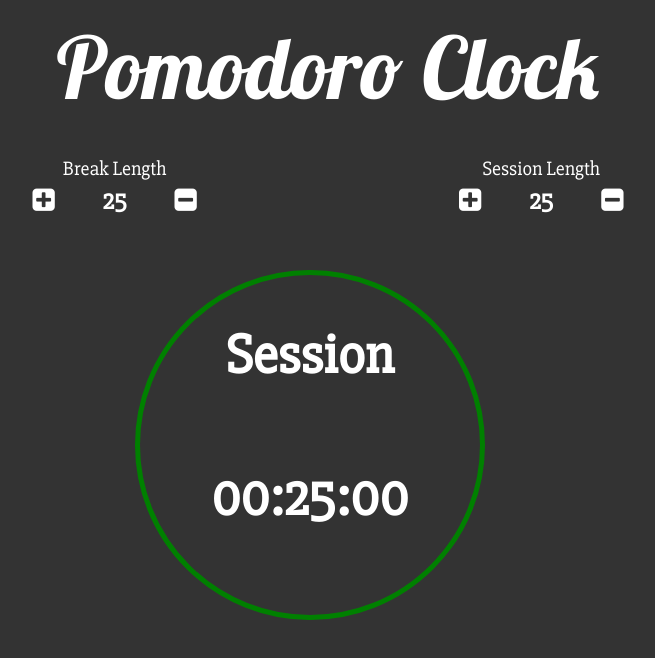
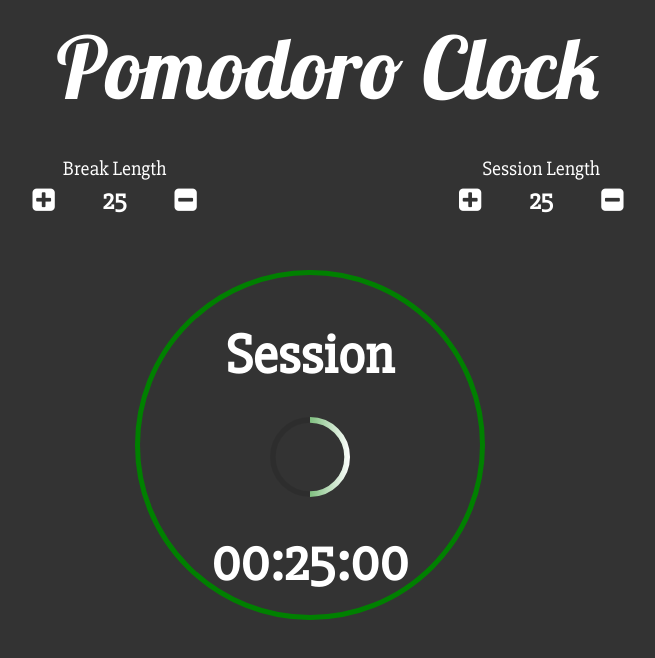
Before and after one commit to mojoboss/pomodoro-clock-js, a plain HTML site: page index.html in a window 1280 px wide. Shown: the whole page, without its empty margins (312-967 px from the left). Drawn offline with nearby package versions, Linux system fonts and the light colour scheme.

Commit message:
final clock

```diff
--- /dev/null
+++ b/circle-progress.js
@@ -0,0 +1,439 @@
+/*
+jquery-circle-progress - jQuery Plugin to draw animated circular progress bars
+
+URL: http://kottenator.github.io/jquery-circle-progress/
+Author: Rostyslav Bryzgunov <kottenator@gmail.com>
+Version: 1.1.3
+License: MIT
+*/
+(function($) {
+    function CircleProgress(config) {
+        this.init(config);
+    }
+
+    CircleProgress.prototype = {
+        //----------------------------------------------- public options -----------------------------------------------
+        /**
+         * This is the only required option. It should be from 0.0 to 1.0
+         * @type {number}
+         */
+        value: 0.0,
+
+        /**
+         * Size of the circle / canvas in pixels
+         * @type {number}
+         */
+        size: 100.0,
+
+        /**
+         * Initial angle for 0.0 value in radians
+         * @type {number}
+         */
+        startAngle: -Math.PI,
+
+        /**
+         * Width of the arc. By default it's auto-calculated as 1/14 of size, but you may set it explicitly in pixels
+         * @type {number|string}
+         */
+        thickness: 'auto',
+
+        /**
+         * Fill of the arc. You may set it to:
+         *   - solid color:
+         *     - { color: '#3aeabb' }
+         *     - { color: 'rgba(255, 255, 255, .3)' }
+         *   - linear gradient (left to right):
+         *     - { gradient: ['#3aeabb', '#fdd250'], gradientAngle: Math.PI / 4 }
+         *     - { gradient: ['red', 'green', 'blue'], gradientDirection: [x0, y0, x1, y1] }
+         *   - image:
+         *     - { image: 'http://i.imgur.com/pT0i89v.png' }
+         *     - { image: imageObject }
+         *     - { color: 'lime', image: 'http://i.imgur.com/pT0i89v.png' } - color displayed until the image is loaded
+         */
+        fill: {
+            gradient: ['#3aeabb', '#fdd250']
+        },
+
+        /**
+         * Color of the "empty" arc. Only a color fill supported by now
+         * @type {string}
+         */
+        emptyFill: 'rgba(0, 0, 0, .1)',
+
+        /**
+         * Animation config (see jQuery animations: http://api.jquery.com/animate/)
+         */
+        animation: {
+            duration: 1200,
+            easing: 'circleProgressEasing'
+        },
+
+        /**
+         * Default animation starts at 0.0 and ends at specified `value`. Let's call this direct animation.
+         * If you want to make reversed animation then you should set `animationStartValue` to 1.0.
+         * Also you may specify any other value from 0.0 to 1.0
+         * @type {number}
+         */
+        animationStartValue: 0.0,
+
+        /**
+         * Reverse animation and arc draw
+         * @type {boolean}
+         */
+        reverse: false,
+
+        /**
+         * Arc line cap ('butt', 'round' or 'square')
+         * Read more: https://developer.mozilla.org/en-US/docs/Web/API/CanvasRenderingContext2D.lineCap
+         * @type {string}
+         */
+        lineCap: 'butt',
+
+        //-------------------------------------- protected properties and methods --------------------------------------
+        /**
+         * @protected
+         */
+        constructor: CircleProgress,
+
+        /**
+         * Container element. Should be passed into constructor config
+         * @protected
+         * @type {jQuery}
+         */
+        el: null,
+
+        /**
+         * Canvas element. Automatically generated and prepended to the {@link CircleProgress.el container}
+         * @protected
+         * @type {HTMLCanvasElement}
+         */
+        canvas: null,
+
+        /**
+         * 2D-context of the {@link CircleProgress.canvas canvas}
+         * @protected
+         * @type {CanvasRenderingContext2D}
+         */
+        ctx: null,
+
+        /**
+         * Radius of the outer circle. Automatically calculated as {@link CircleProgress.size} / 2
+         * @protected
+         * @type {number}
+         */
+        radius: 0.0,
+
+        /**
+         * Fill of the main arc. Automatically calculated, depending on {@link CircleProgress.fill} option
+         * @protected
+         * @type {string|CanvasGradient|CanvasPattern}
+         */
+        arcFill: null,
+
+        /**
+         * Last rendered frame value
+         * @protected
+         * @type {number}
+         */
+        lastFrameValue: 0.0,
+
+        /**
+         * Init/re-init the widget
+         * @param {object} config - Config
+         */
+        init: function(config) {
+            $.extend(this, config);
+            this.radius = this.size / 2;
+            this.initWidget();
+            this.initFill();
+            this.draw();
+        },
+
+        /**
+         * @protected
+         */
+        initWidget: function() {
+            var canvas = this.canvas = this.canvas || $('<canvas>').prependTo(this.el)[0];
+            canvas.width = this.size;
+            canvas.height = this.size;
+            this.ctx = canvas.getContext('2d');
+        },
+
+        /**
+         * This method sets {@link CircleProgress.arcFill}
+         * It could do this async (on image load)
+         * @protected
+         */
+        initFill: function() {
+            var self = this,
+                fill = this.fill,
+                ctx = this.ctx,
+                size = this.size;
+
+            if (!fill)
+                throw Error("The fill is not specified!");
+
+            if (fill.color)
+                this.arcFill = fill.color;
+
+            if (fill.gradient) {
+                var gr = fill.gradient;
+
+                if (gr.length == 1) {
+                    this.arcFill = gr[0];
+                } else if (gr.length > 1) {
+                    var ga = fill.gradientAngle || 0, // gradient direction angle; 0 by default
+                        gd = fill.gradientDirection || [
+                            size / 2 * (1 - Math.cos(ga)), // x0
+                            size / 2 * (1 + Math.sin(ga)), // y0
+                            size / 2 * (1 + Math.cos(ga)), // x1
+                            size / 2 * (1 - Math.sin(ga))  // y1
+                        ];
+
+                    var lg = ctx.createLinearGradient.apply(ctx, gd);
+
+                    for (var i = 0; i < gr.length; i++) {
+                        var color = gr[i],
+                            pos = i / (gr.length - 1);
+
+                        if ($.isArray(color)) {
+                            pos = color[1];
+                            color = color[0];
+                        }
+
+                        lg.addColorStop(pos, color);
+                    }
+
+                    this.arcFill = lg;
+                }
+            }
+
+            if (fill.image) {
+                var img;
+
+                if (fill.image instanceof Image) {
+                    img = fill.image;
+                } else {
+                    img = new Image();
+                    img.src = fill.image;
+                }
+
+                if (img.complete)
+                    setImageFill();
+                else
+                    img.onload = setImageFill;
+            }
+
+            function setImageFill() {
+                var bg = $('<canvas>')[0];
+                bg.width = self.size;
+                bg.height = self.size;
+                bg.getContext('2d').drawImage(img, 0, 0, size, size);
+                self.arcFill = self.ctx.createPattern(bg, 'no-repeat');
+                self.drawFrame(self.lastFrameValue);
+            }
+        },
+
+        draw: function() {
+            if (this.animation)
+                this.drawAnimated(this.value);
+            else
+                this.drawFrame(this.value);
+        },
+
+        /**
+         * @protected
+         * @param {number} v - Frame value
+         */
+        drawFrame: function(v) {
+            this.lastFrameValue = v;
+            this.ctx.clearRect(0, 0, this.size, this.size);
+            this.drawEmptyArc(v);
+            this.drawArc(v);
+        },
+
+        /**
+         * @protected
+         * @param {number} v - Frame value
+         */
+        drawArc: function(v) {
+            var ctx = this.ctx,
+                r = this.radius,
+                t = this.getThickness(),
+                a = this.startAngle;
+
+            ctx.save();
+            ctx.beginPath();
+
+            if (!this.reverse) {
+                ctx.arc(r, r, r - t / 2, a, a + Math.PI * 2 * v);
+            } else {
+                ctx.arc(r, r, r - t / 2, a - Math.PI * 2 * v, a);
+            }
+
+            ctx.lineWidth = t;
+            ctx.lineCap = this.lineCap;
+            ctx.strokeStyle = this.arcFill;
+            ctx.stroke();
+            ctx.restore();
+        },
+
+        /**
+         * @protected
+         * @param {number} v - Frame value
+         */
+        drawEmptyArc: function(v) {
+            var ctx = this.ctx,
+                r = this.radius,
+                t = this.getThickness(),
+                a = this.startAngle;
+
+            if (v < 1) {
+                ctx.save();
+                ctx.beginPath();
+
+                if (v <= 0) {
+                    ctx.arc(r, r, r - t / 2, 0, Math.PI * 2);
+                } else {
+                    if (!this.reverse) {
+                        ctx.arc(r, r, r - t / 2, a + Math.PI * 2 * v, a);
+                    } else {
+                        ctx.arc(r, r, r - t / 2, a, a - Math.PI * 2 * v);
+                    }
+                }
+
+                ctx.lineWidth = t;
+                ctx.strokeStyle = this.emptyFill;
+                ctx.stroke();
+                ctx.restore();
+            }
+        },
+
+        /**
+         * @protected
+         * @param {number} v - Value
+         */
+        drawAnimated: function(v) {
+            var self = this,
+                el = this.el,
+                canvas = $(this.canvas);
+
+            // stop previous animation before new "start" event is triggered
+            canvas.stop(true, false);
+            el.trigger('circle-animation-start');
+
+            canvas
+                .css({ animationProgress: 0 })
+                .animate({ animationProgress: 1 }, $.extend({}, this.animation, {
+                    step: function (animationProgress) {
+                        var stepValue = self.animationStartValue * (1 - animationProgress) + v * animationProgress;
+                        self.drawFrame(stepValue);
+                        el.trigger('circle-animation-progress', [animationProgress, stepValue]);
+                    }
+                }))
+                .promise()
+                .always(function() {
+                    // trigger on both successful & failure animation end
+                    el.trigger('circle-animation-end');
+                });
+        },
+
+        /**
+         * @protected
+         * @returns {number}
+         */
+        getThickness: function() {
+            return $.isNumeric(this.thickness) ? this.thickness : this.size / 14;
+        },
+
+        getValue: function() {
+            return this.value;
+        },
+
+        setValue: function(newValue) {
+            if (this.animation)
+                this.animationStartValue = this.lastFrameValue;
+            this.value = newValue;
+            this.draw();
+        }
+    };
+
+    //-------------------------------------------- Initiating jQuery plugin --------------------------------------------
+    $.circleProgress = {
+        // Default options (you may override them)
+        defaults: CircleProgress.prototype
+    };
+
+    // ease-in-out-cubic
+    $.easing.circleProgressEasing = function(x, t, b, c, d) {
+        if ((t /= d / 2) < 1)
+            return c / 2 * t * t * t + b;
+        return c / 2 * ((t -= 2) * t * t + 2) + b;
+    };
+
+    /**
+     * Draw animated circular progress bar.
+     *
+     * Appends <canvas> to the element or updates already appended one.
+     *
+     * If animated, throws 3 events:
+     *
+     *   - circle-animation-start(jqEvent)
+     *   - circle-animation-progress(jqEvent, animationProgress, stepValue) - multiple event;
+     *                                                                        animationProgress: from 0.0 to 1.0;
+     *                                                                        stepValue: from 0.0 to value
+     *   - circle-animation-end(jqEvent)
+     *
+     * @param configOrCommand - Config object or command name
+     *     Example: { value: 0.75, size: 50, animation: false };
+     *     you may set any public property (see above);
+     *     `animation` may be set to false;
+     *     you may use .circleProgress('widget') to get the canvas
+     *     you may use .circleProgress('value', newValue) to dynamically update the value
+     *
+     * @param commandArgument - Some commands (like 'value') may require an argument
+     */
+    $.fn.circleProgress = function(configOrCommand, commandArgument) {
+        var dataName = 'circle-progress',
+            firstInstance = this.data(dataName);
+
+        if (configOrCommand == 'widget') {
+            if (!firstInstance)
+                throw Error('Calling "widget" method on not initialized instance is forbidden');
+            return firstInstance.canvas;
+        }
+
+        if (configOrCommand == 'value') {
+            if (!firstInstance)
+                throw Error('Calling "value" method on not initialized instance is forbidden');
+            if (typeof commandArgument == 'undefined') {
+                return firstInstance.getValue();
+            } else {
+                var newValue = arguments[1];
+                return this.each(function() {
+                    $(this).data(dataName).setValue(newValue);
+                });
+            }
+        }
+
+        return this.each(function() {
+            var el = $(this),
+                instance = el.data(dataName),
+                config = $.isPlainObject(configOrCommand) ? configOrCommand : {};
+
+            if (instance) {
+                instance.init(config);
+            } else {
+                var initialConfig = $.extend({}, el.data());
+                if (typeof initialConfig.fill == 'string')
+                    initialConfig.fill = JSON.parse(initialConfig.fill);
+                if (typeof initialConfig.animation == 'string')
+                    initialConfig.animation = JSON.parse(initialConfig.animation);
+                config = $.extend(initialConfig, config);
+                config.el = el;
+                instance = new CircleProgress(config);
+                el.data(dataName, instance);
+            }
+        });
+    };
+})(jQuery);
--- a/index.html
+++ b/index.html
@@ -31,16 +31,18 @@
 			</div>
 		</div>
 	</div>
+
 	<div class="col-md-4 col-md-offset-4 col-xs-1 col-xs-offset-1">
 		<div class="clock text-center">
 		<h1 style="font-family:'Slabo 27px', serif; font-weight:bold; font-size:56px; margin-top:50px;" id="clockText">Session</h1>
+		<div id="circle" style="margin-top:30px; margin-bottom:-50px;"></div>
 		<h2 style="font-family:'Slabo 27px', serif; font-weight:bold; font-size:56px; margin-top:80px;" id="clockTextTime">00:25:00</h1>
 		</div>
 	</div>
-
 </div>
 <!--JS-->
 <script src="https://ajax.googleapis.com/ajax/libs/jquery/1.11.3/jquery.min.js"></script>
 <script src="main.js"></script>
+<script src="circle-progress.js"></script>
 </body>
 </html>
--- a/main.js
+++ b/main.js
@@ -1,4 +1,13 @@
 $(document).ready(function(){
+	//jQuery animation plugin
+	$('#circle').circleProgress({
+        value: 0.5,
+        startAngle: -Math.PI/2,
+        size: 80,
+        fill: {
+            gradient: ["green", "white"]
+        }
+    });
 	//globals
 	var timeLeft = parseInt($("#sessionText").text()) * 60 ; // this varible stores the time in seconds
 	var sessionRunning = true;
@@ -104,5 +113,22 @@ $(document).ready(function(){
 		var clockTime = H + ":" + M + ":" + S ;
 		$("#clockTextTime").html(clockTime);
 		timeLeft = timeLeft - 1;
+
+		//setting circular clock display
+		var percent = null;
+		var initialValue = null;
+		if(sessionRunning){
+			initialValue = parseInt($("#sessionText").text()) * 60;
+			percent = parseInt((initialValue-timeLeft)/(initialValue) * 100);
+		}
+		if(breakRunning){
+			initialValue = parseInt($("#breakText").text()) * 60;
+			percent = parseInt((initialValue-timeLeft)/(initialValue) * 100);
+		}
+		//updating the radial progress bar
+		$('#circle').circleProgress({
+	        value: percent/100
+	    });
+		//console.log("%", percent);
 	}
 });
```
